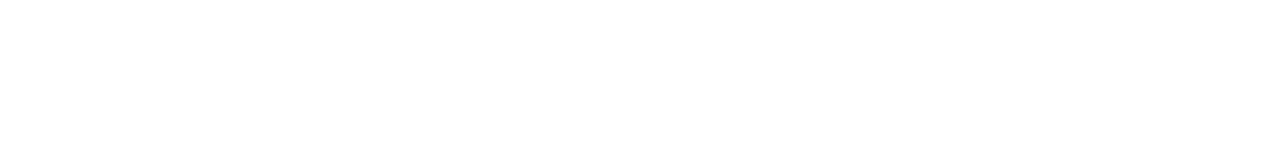
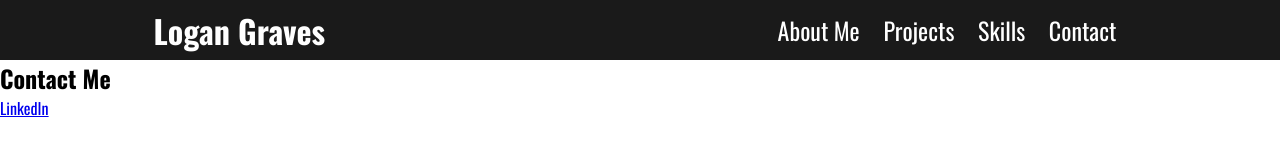
Before and after one commit to GravesLogan/graveslogan.github.io, a plain HTML site: page html/contact.html in a window 1280 px wide. Drawn offline with nearby package versions, Linux system fonts and the light colour scheme; files that its build step writes are made by us from their sources.

Commit message:
Added the contact page, styling not finished

```diff
--- a/html/contact.html
+++ b/html/contact.html
@@ -0,0 +1,28 @@
+<!DOCTYPE html>
+<head>
+    <title>Portfolio For Logan Graves</title>
+    <link rel="stylesheet" href="./style/contact.css">
+    <link href="https://fonts.googleapis.com/css2?family=Oswald:wght@200..700&display=swap" rel="stylesheet">
+</head>
+<body>
+    <main>
+        <header>
+            <h1>Logan Graves</h1>
+            <nav>
+                <ul>
+                    <li><a href='../index.html#about'>About Me</a></li>
+                    <li><a href='../index.html#projects'>Projects</a></li>
+                    <li><a href='../index.html#skills'>Skills</a></li>
+                    <li><a href='#'>Contact</a></li>
+                </ul>
+            </nav>
+        </header>
+        <h2>Contact Me</h2>
+        <ul>
+            <li><a href="www.linkedin.com/in/logan-graves-926894313">LinkedIn</a></li>
+        </ul>
+        <footer>
+
+        </footer>
+    </main>
+</body>
--- a/style/contact.css
+++ b/style/contact.css
@@ -0,0 +1,67 @@
+html, body {
+    font-family: 'Oswald', sans-serif;
+}
+
+body {
+    margin-top: 60px; /* To prevent content from being hidden behind the fixed header */
+}
+
+* {
+  margin: 0;
+  padding: 0;
+}
+
+
+
+/* Header navbar */
+header {
+    height: 60px;
+    width: 100%;
+    position: fixed;
+    top: 0;
+    left: 0;
+    z-index: 5;
+    background-color: #1a1a1a;
+    color: white;
+    display: grid;
+    grid-template-rows: 1fr;
+    grid-template-columns: 1fr 4fr;
+}
+
+/* Name styling */
+h1 {
+    display: flex;
+    align-items: center;
+    grid-column: 1 / span 1;
+    width: 100%;
+    /* line-height: 60px; */
+    position: relative;
+    text-align: left;
+    padding-left: 60%;
+    font-size: 2rem;
+    color: white;
+}
+
+nav {
+    grid-column: 2 / span 1;
+    width: 100%;
+    display: flex;
+    align-items: center;
+    justify-content: flex-end;
+}
+
+nav ul {
+    padding-right: 15%;
+}
+
+nav li {
+    display: inline-block;
+    padding: 0 10px;
+    text-align: center;
+}
+
+nav li a {
+    color: white;
+    text-decoration: none;
+    font-size: 1.5rem;
+}
```
Also changed, not shown: index.html (+1 -1 lines).
